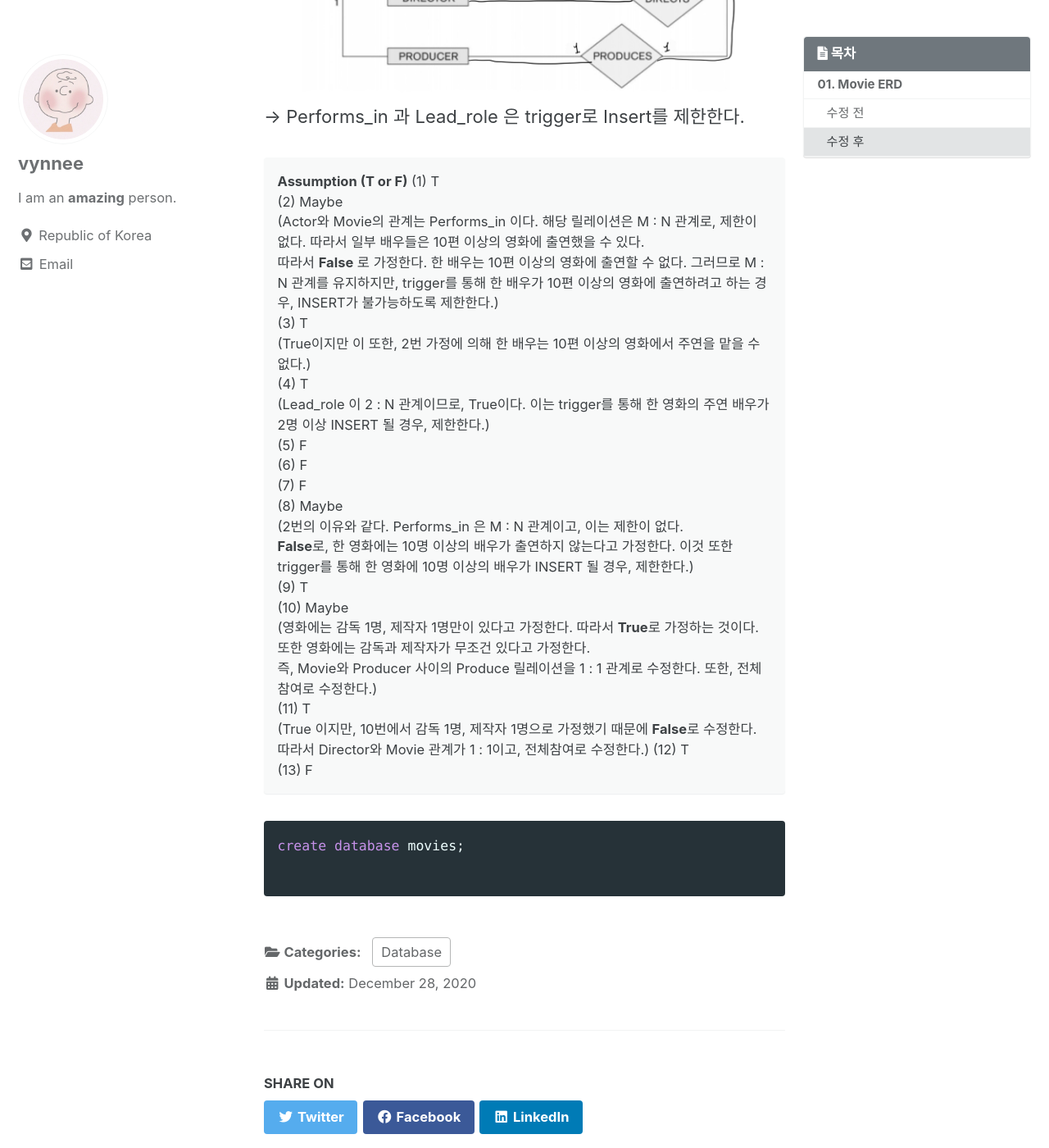
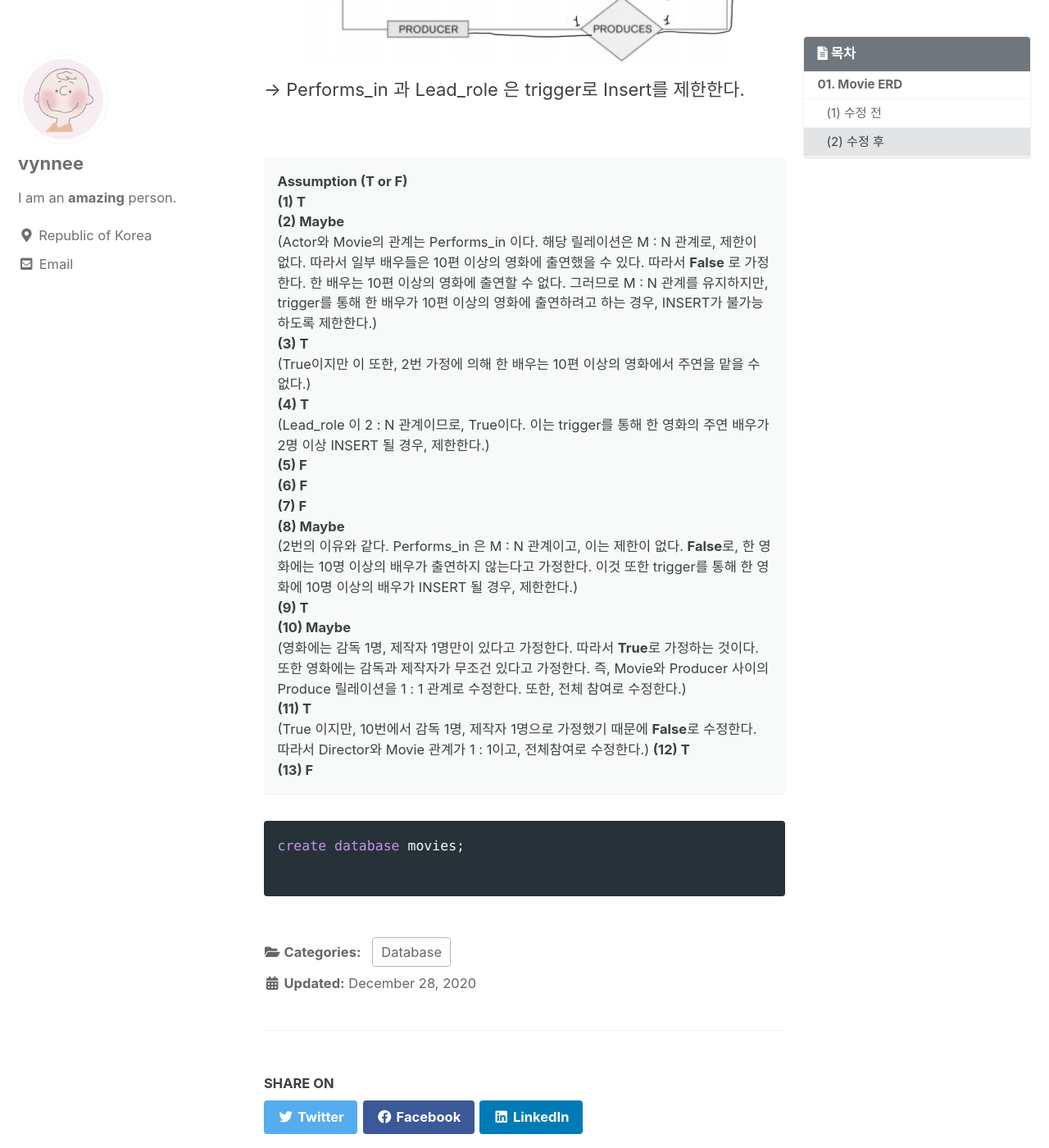
Before and after one commit to vynnee/vynnee.github.io, a Jekyll site: the page built from _posts/2020-12/eclipse/2020-12-28-db1.md, in a window 1280 px wide and 1400 px high, scrolled down 2020 px. Shown: the whole window at 82% size. Built offline with Jekyll 4.4.1, drawn with Linux system fonts in a browser that asks for light colours; cached includes are drawn as plain includes; comment, search, counter and statistics services are not loaded; some of the changed text lies outside the part shown.

Commit message:
[2020-12-30] post add

```diff
--- a/_posts/2020-12/eclipse/2020-12-28-db1.md
+++ b/_posts/2020-12/eclipse/2020-12-28-db1.md
@@ -16,7 +16,7 @@ Last_modified_at: 2020-12-28T00:00:00+08:00
 ---
 
 ## 01. Movie ERD
-### 수정 전
+### (1) 수정 전
 
 아래의 Movie ERD 에 대해, True, Fals 또는 Maybe로 답해보자.<br>
 만약 Maybe로 답했다면, 그 문항에 대해서는 True 또는 False로 명확히 답할 수 있게끔 가정을 제시해보자.<br>
@@ -25,7 +25,7 @@ Last_modified_at: 2020-12-28T00:00:00+08:00
 ![1]({{ site.url }}{{ site.baseurl }}/assets/images/eclipse/1.PNG){: .align-center .open-new}
 <br>
 
-**Assumption (T or F)**
+**Assumption (T or F)**<br>
 (1) There are no actors in this database that have been in no movies.<br>
 (2) There are some actors who have acted in more than ten movies.<br>
 (3) Some actors have done a lead role in multiple movies.<br>
@@ -42,36 +42,33 @@ Last_modified_at: 2020-12-28T00:00:00+08:00
 {: .notice}
 
 <br>
-<br>
 
-### 수정 후
+### (2) 수정 후
 
 ![2]({{ site.url }}{{ site.baseurl }}/assets/images/eclipse/2.PNG){: .align-center .open-new}
 -> Performs_in 과 Lead_role 은 trigger로 Insert를 제한한다.<br>
+<br>
 
-**Assumption (T or F)**
-(1) T<br>
-(2) Maybe <br>
-(Actor와 Movie의 관계는 Performs_in 이다. 해당 릴레이션은 M : N 관계로, 제한이 없다. 따라서 일부 배우들은 10편 이상의 영화에 출연했을 수 있다.<br>
-따라서 **False** 로 가정한다. 한 배우는 10편 이상의 영화에 출연할 수 없다. 그러므로 M : N 관계를 유지하지만, trigger를 통해 한 배우가 10편 이상의 영화에 출연하려고 하는 경우, INSERT가 불가능하도록 제한한다.)<br>
-(3) T<br>
+**Assumption (T or F)**<br>
+**(1) T<br>**
+**(2) Maybe <br>**
+(Actor와 Movie의 관계는 Performs_in 이다. 해당 릴레이션은 M : N 관계로, 제한이 없다. 따라서 일부 배우들은 10편 이상의 영화에 출연했을 수 있다. 따라서 **False** 로 가정한다. 한 배우는 10편 이상의 영화에 출연할 수 없다. 그러므로 M : N 관계를 유지하지만, trigger를 통해 한 배우가 10편 이상의 영화에 출연하려고 하는 경우, INSERT가 불가능하도록 제한한다.)<br>
+**(3) T<br>**
 (True이지만 이 또한, 2번 가정에 의해 한 배우는 10편 이상의 영화에서 주연을 맡을 수 없다.)<br>
-(4) T<br>
+**(4) T<br>**
 (Lead_role 이 2 : N 관계이므로, True이다. 이는 trigger를 통해 한 영화의 주연 배우가 2명 이상 INSERT 될 경우, 제한한다.)<br>
-(5) F<br>
-(6) F<br>
-(7) F<br>
-(8) Maybe<br>
-(2번의 이유와 같다. Performs_in 은 M : N 관계이고, 이는 제한이 없다.<br>
-**False**로, 한 영화에는 10명 이상의 배우가 출연하지 않는다고 가정한다. 이것 또한 trigger를 통해 한 영화에 10명 이상의 배우가 INSERT 될 경우, 제한한다.)<br>
-(9) T<br>
-(10) Maybe<br>
-(영화에는 감독 1명, 제작자 1명만이 있다고 가정한다. 따라서 **True**로 가정하는 것이다. 또한 영화에는 감독과 제작자가 무조건 있다고 가정한다.<br>
-즉, Movie와 Producer 사이의 Produce 릴레이션을 1 : 1 관계로 수정한다. 또한, 전체 참여로 수정한다.)<br>
-(11) T<br>
+**(5) F<br>**
+**(6) F<br>**
+**(7) F<br>**
+**(8) Maybe<br>**
+(2번의 이유와 같다. Performs_in 은 M : N 관계이고, 이는 제한이 없다. **False**로, 한 영화에는 10명 이상의 배우가 출연하지 않는다고 가정한다. 이것 또한 trigger를 통해 한 영화에 10명 이상의 배우가 INSERT 될 경우, 제한한다.)<br>
+**(9) T<br>**
+**(10) Maybe<br>**
+(영화에는 감독 1명, 제작자 1명만이 있다고 가정한다. 따라서 **True**로 가정하는 것이다. 또한 영화에는 감독과 제작자가 무조건 있다고 가정한다. 즉, Movie와 Producer 사이의 Produce 릴레이션을 1 : 1 관계로 수정한다. 또한, 전체 참여로 수정한다.)<br>
+**(11) T<br>**
 (True 이지만, 10번에서 감독 1명, 제작자 1명으로 가정했기 때문에 **False**로 수정한다. 따라서 Director와 Movie 관계가 1 : 1이고, 전체참여로 수정한다.)
-(12) T<br>
-(13) F<br>
+**(12) T<br>**
+**(13) F<br>**
 {: .notice}
 
 
```
